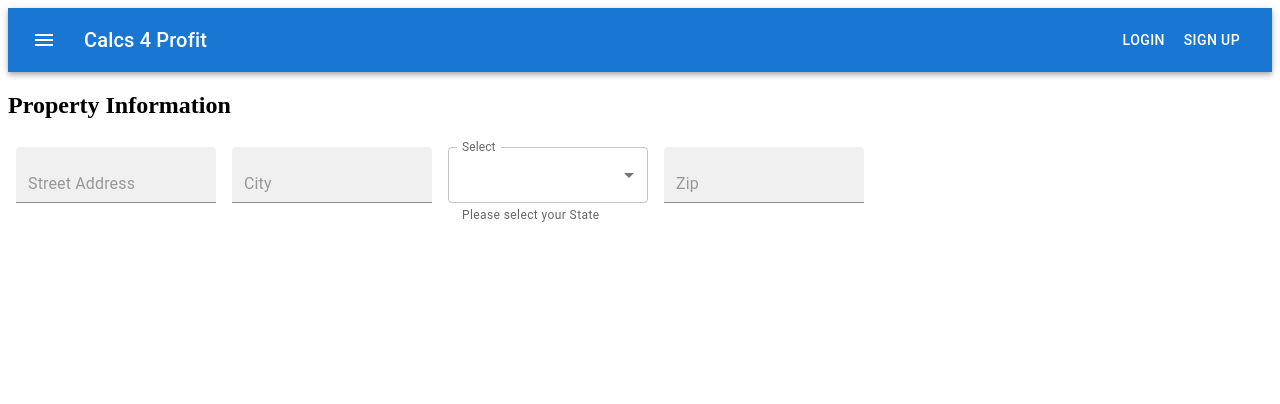
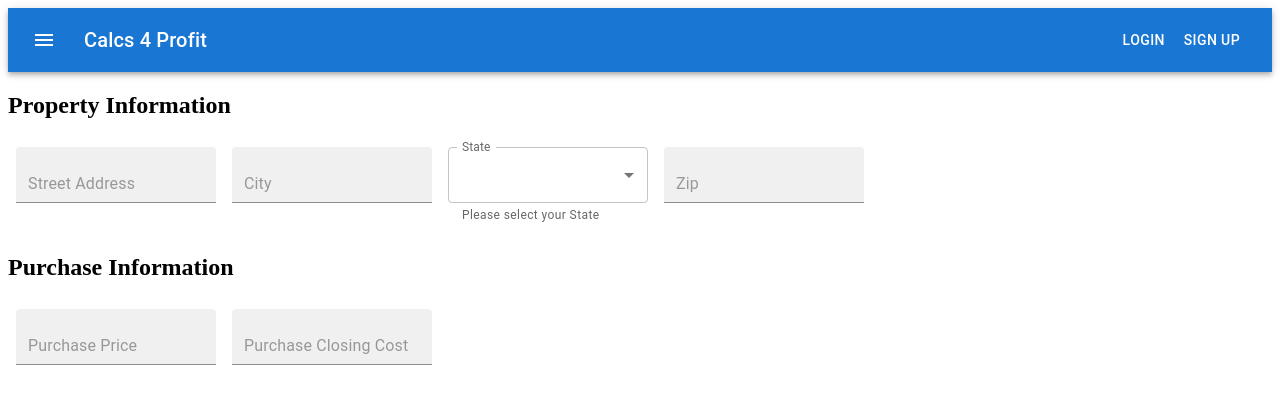
Before and after one commit to RenoAverill/Calc4Profit, a React (Create React App) app: page / in a window 1280 px wide. Shown: the top 404 px of the page. Built offline with nearby package versions, Linux system fonts and the light colour scheme.

Commit message:
added purchase Info

```diff
--- a/src/Components/Calcs/rentalCalc.js
+++ b/src/Components/Calcs/rentalCalc.js
@@ -1,14 +1,14 @@
 import * as React from 'react';
 import Box from '@mui/material/Box';
-import PropertyInput from '../propertyInput'
+import PropertyInput from '../../Components/Inputs/propertyInput'
+import PurchaseInput from '../Inputs/purchaseInput';
 
 
 export default function RentalCalc() {
   return (
     <Box>
-      <PropertyInput>
-
-      </PropertyInput>
+      <PropertyInput/>
+      <PurchaseInput/>
     </Box>
   );
 }
--- a/src/Components/propertyInput.js
+++ b/src/Components/Inputs/propertyInput.js
@@ -2,7 +2,7 @@ import * as React from 'react';
 import Box from '@mui/material/Box';
 import TextField from '@mui/material/TextField';
 import MenuItem from '@mui/material/MenuItem';
-import {states} from '../Constants/states'
+import {states} from '../../Constants/states'
 
 export default function PropertyInput() {
 
@@ -28,7 +28,7 @@ export default function PropertyInput() {
           <TextField
             id="outlined-select-state"
             select
-            label="Select"
+            label="State"
             value={stateCode}
             onChange={handleChange}
             helperText="Please select your State"
--- /dev/null
+++ b/src/Components/Inputs/purchaseInput.js
@@ -0,0 +1,25 @@
+import * as React from 'react';
+import Box from '@mui/material/Box';
+import TextField from '@mui/material/TextField';
+import MenuItem from '@mui/material/MenuItem';
+import {states} from '../../Constants/states'
+
+export default function PurchaseInput() {
+
+  return (
+    <>
+      <h2>Purchase Information</h2>
+      <Box
+        component="form"
+        sx={{
+          '& > :not(style)': { m: 1, width: '25ch' },
+        }}
+        noValidate
+        autoComplete="off"
+      >
+        <TextField id="purchasePrice" placeholder='Purchase Price' variant="filled" />
+        <TextField id="purchaseClosingCost" placeholder='Purchase Closing Cost' variant="filled" />
+      </Box>
+    </>
+  );
+}
```
